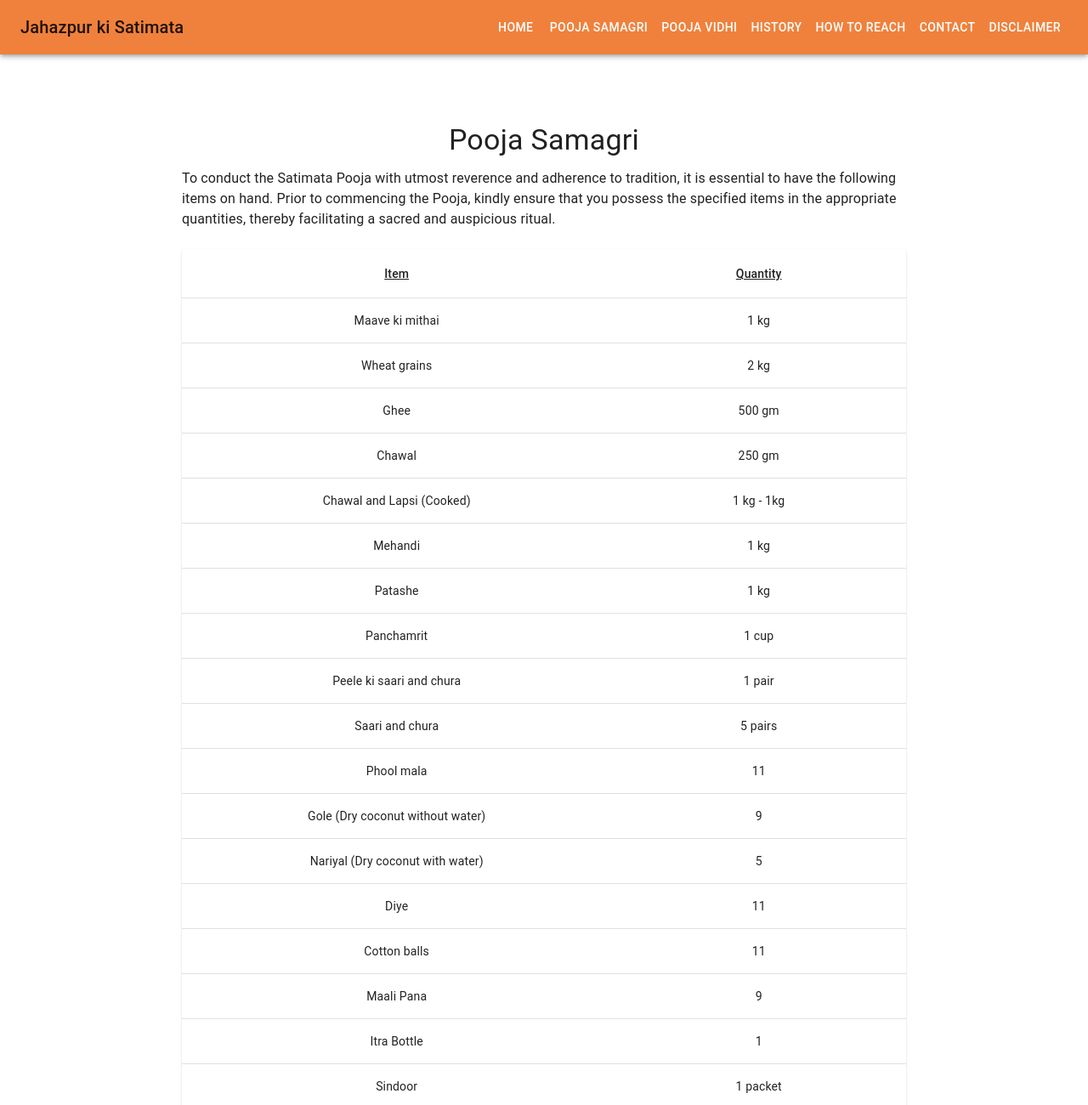
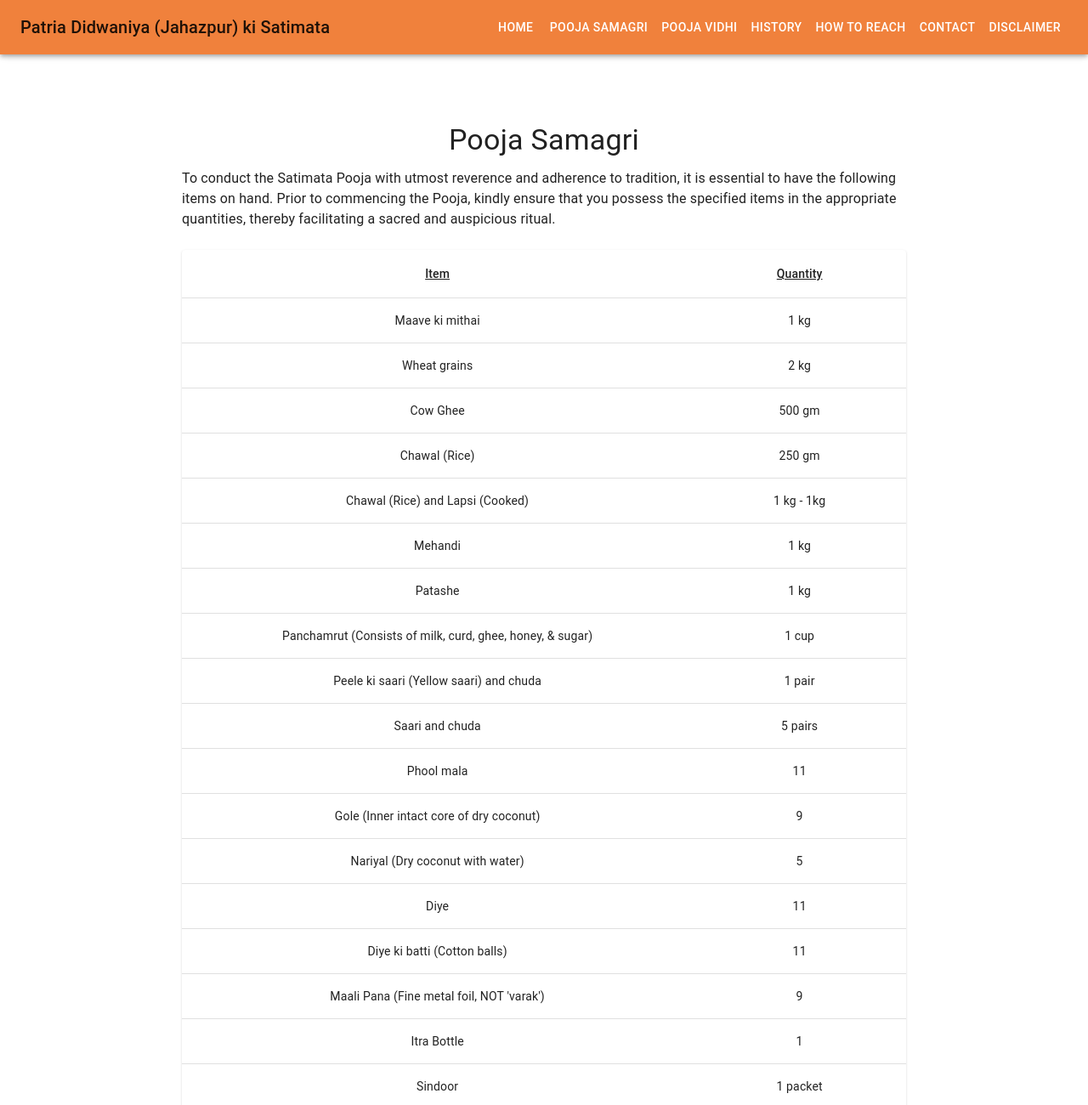
Before and after one commit to patriaabhishek/satimata, a Gatsby site: page /poojasamagri in a window 1280 px wide. Shown: the top 1300 px of the page at 85% size. Built offline with nearby package versions, Linux system fonts and the light colour scheme; Gatsby itself is replaced by a stand-in of ours.

Commit message:
Content changes

```diff
--- a/src/components/DrawerAppBar.js
+++ b/src/components/DrawerAppBar.js
@@ -37,7 +37,7 @@ function DrawerAppBar(props) {
   const drawer = (
     <Box onClick={handleDrawerToggle} sx={{ textAlign: "center" }}>
       <Typography variant="h6" sx={{ my: 2 }}>
-        Jahazpur ki Satimata
+        Patria Didwaniya (Jahazpur) ki Satimata
       </Typography>
       <Divider />
       <List>
@@ -74,7 +74,7 @@ function DrawerAppBar(props) {
             component="div"
             sx={{ flexGrow: 1, display: { xs: "none", sm: "block" } }}
           >
-            Jahazpur ki Satimata
+            Patria Didwaniya (Jahazpur) ki Satimata
           </Typography>
           <Box sx={{ display: { xs: "none", sm: "block" } }}>
             {navItems.map((item) => (
--- a/src/components/InfoCard.js
+++ b/src/components/InfoCard.js
@@ -12,7 +12,7 @@ import Typography from "@mui/material/Typography";
       The word Sati (Satimata) have multiple meanings in the Hindi language. In
       this website, the word “Sati (Satimata)” refers to the females in Jahazpur
       (Jahazpur) region/ community who passed away unnaturally (due to
-      accidents, diseases, et cetera) and have been subsequently revered for
+      accidents, drowning, et cetera) and have been subsequently revered for
       their blessings since then. The word “Sati (Satimata)” in this website{" "}
       <strong color="red">DOES NOT</strong> refer to the other two meanings
       (context of the word “Sati (Satimata)”) mentioned below.
--- a/src/config/disclaimer.js
+++ b/src/config/disclaimer.js
@@ -1,7 +1,7 @@
 export const DisclaimerConfig = {
   content: [
     "The word Sati or Satimata is used in Hindu Sanatan Scriptures in various different contexts. In this website, the word Sati or Satimata, refers exclusively to those female members of Didwania-Patria Parivaar (family), who passed away unnaturally (due to accidents, wild animal attacks, disease et cetera)",
-    "Patria Parivaar offers pooja (traditional worship) at Chabootras (stone masonry platforms), specifically dedicated to above mentioned Satimata at Yagnapur (Jahazpur) village of Rajasthan state in India",
+    "Patria Parivaar offers pooja (traditional worship) at Chabootras (stone masonry platforms), specifically dedicated to above mentioned Satimata at Jahazpur village of Rajasthan state in India",
     "The word Sati or Satimata used in this website has NO relation to the banned Sati Pratha (self immolation by young widows). This website DENOUNCES Sati Pratha and DOES NOT ENCOURAGE / ENDORSE it in any manner.",
   ],
 };
--- a/src/tables/PoojaSamagriTable.js
+++ b/src/tables/PoojaSamagriTable.js
@@ -10,20 +10,23 @@ import TableCell from "@mui/material/TableCell";
 const data = [
   { item: "Maave ki mithai", quantity: "1 kg" },
   { item: "Wheat grains", quantity: "2 kg" },
-  { item: "Ghee", quantity: "500 gm" },
-  { item: "Chawal", quantity: "250 gm" },
-  { item: "Chawal and Lapsi (Cooked)", quantity: "1 kg - 1kg" },
+  { item: "Cow Ghee", quantity: "500 gm" },
+  { item: "Chawal (Rice)", quantity: "250 gm" },
+  { item: "Chawal (Rice) and Lapsi (Cooked)", quantity: "1 kg - 1kg" },
   { item: "Mehandi", quantity: "1 kg" },
   { item: "Patashe", quantity: "1 kg" },
-  { item: "Panchamrit", quantity: "1 cup" },
-  { item: "Peele ki saari and chura", quantity: "1 pair" },
-  { item: "Saari and chura", quantity: "5 pairs" },
+  {
+    item: "Panchamrut (Consists of milk, curd, ghee, honey, & sugar)",
+    quantity: "1 cup",
+  },
+  { item: "Peele ki saari (Yellow saari) and chuda", quantity: "1 pair" },
+  { item: "Saari and chuda", quantity: "5 pairs" },
   { item: "Phool mala", quantity: "11" },
-  { item: "Gole (Dry coconut without water)", quantity: "9" },
+  { item: "Gole (Inner intact core of dry coconut)", quantity: "9" },
   { item: "Nariyal (Dry coconut with water)", quantity: "5" },
   { item: "Diye", quantity: "11" },
-  { item: "Cotton balls", quantity: "11" },
-  { item: "Maali Pana", quantity: "9" },
+  { item: "Diye ki batti (Cotton balls)", quantity: "11" },
+  { item: "Maali Pana (Fine metal foil, NOT 'varak')", quantity: "9" },
   { item: "Itra Bottle", quantity: "1" },
   { item: "Sindoor", quantity: "1 packet" },
   { item: "Roli (Kumkum)", quantity: "1 packet" },
```
